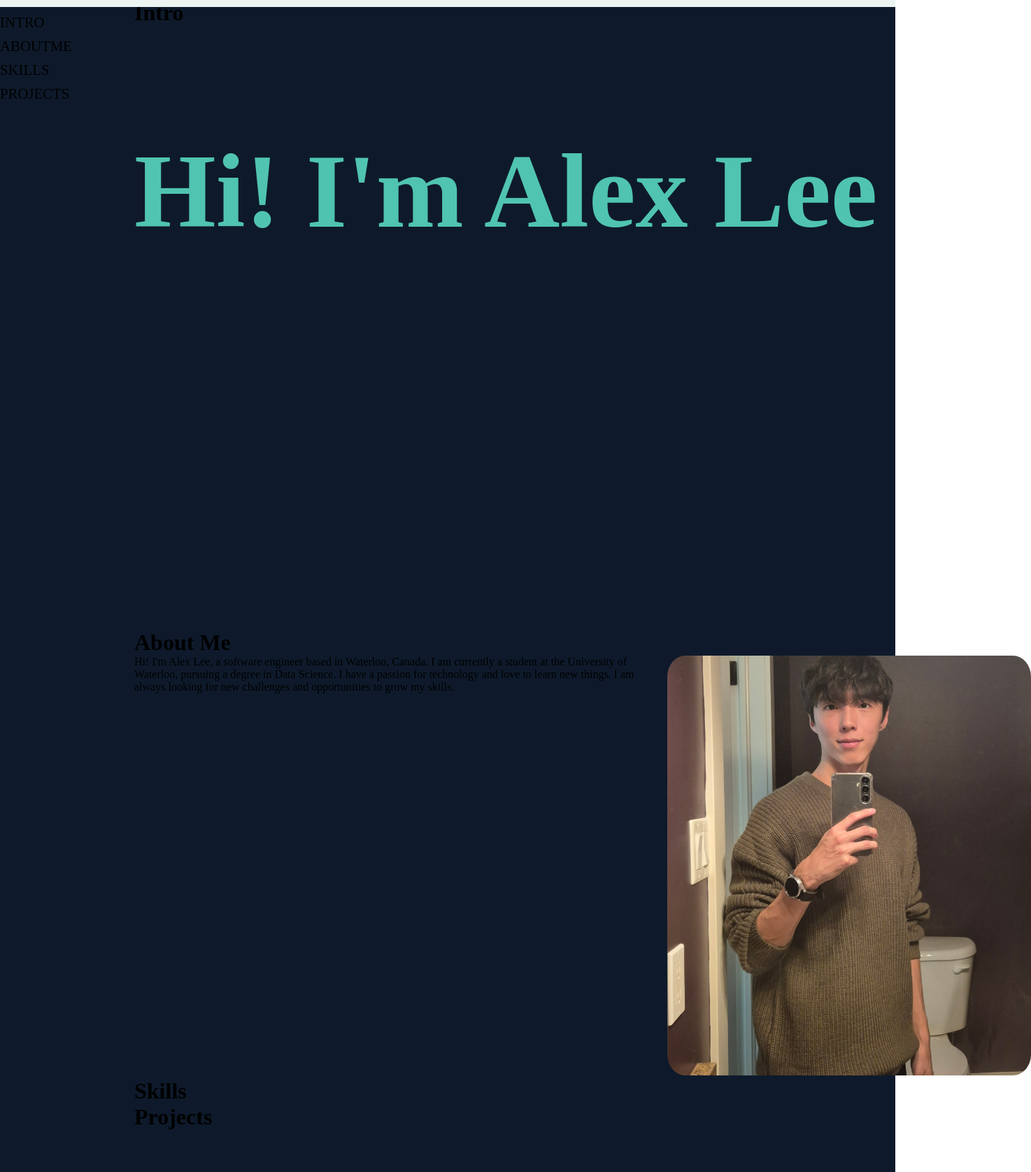
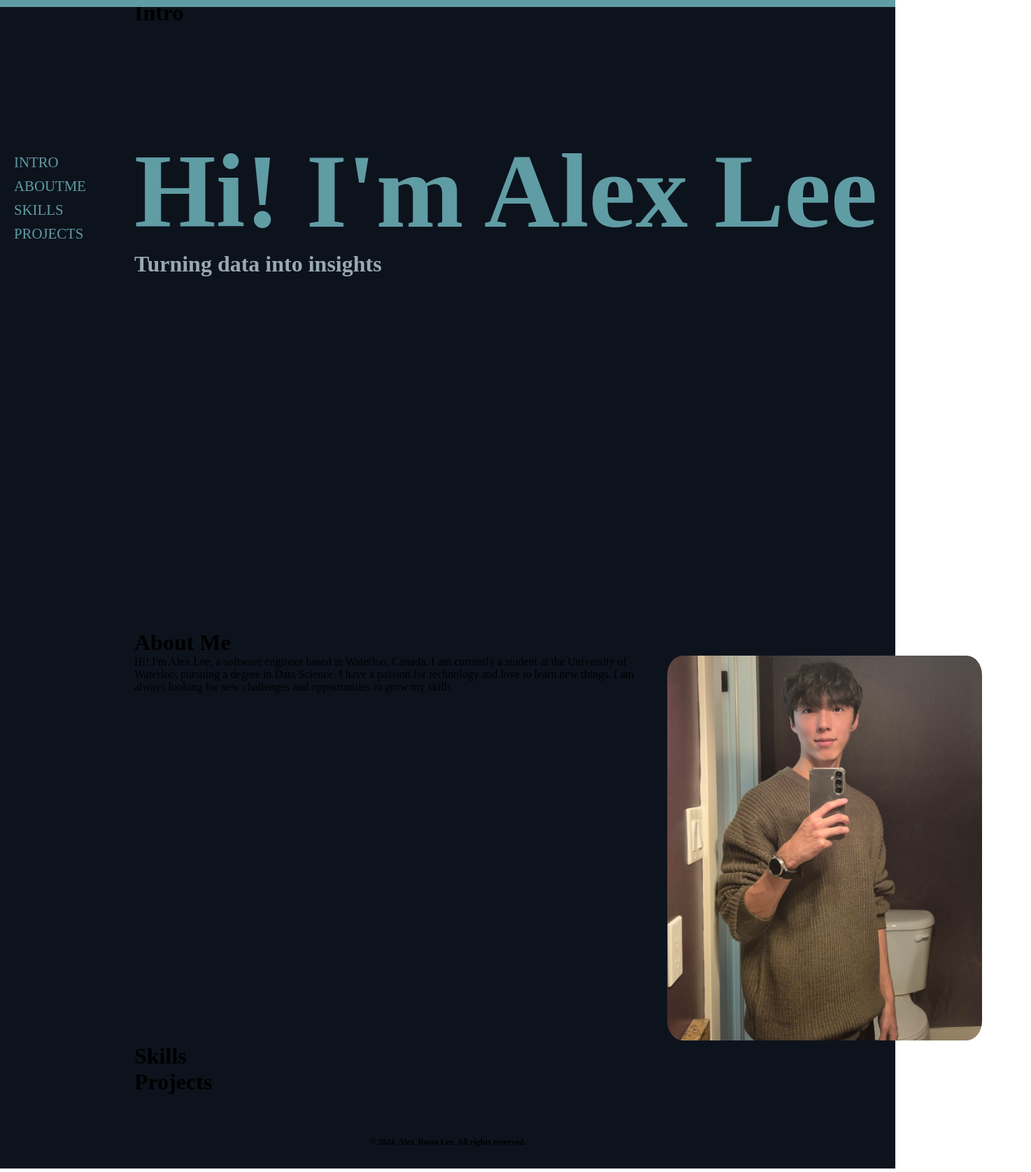
Before and after one commit to 1128alex/alex-lee, a React (Create React App) app: page / in a window 1280 px wide. Shown: the top 1675 px of the page at 70% size, 1474 px wide, since content can reach past the window. Built offline with nearby package versions, Linux system fonts and the light colour scheme.

Commit message:
intro fix

```diff
--- a/src/assets/scss/section/_global.scss
+++ b/src/assets/scss/section/_global.scss
@@ -1,5 +1,5 @@
 #background {
     // background: url(../../img/background.jpg) no-repeat center center;
     // background-size: cover;
-    background-color: #0E1A2B;
+    background-color: #0d131d;
 }
--- a/src/assets/scss/section/_header.scss
+++ b/src/assets/scss/section/_header.scss
@@ -5,6 +5,8 @@
 
 #header-container {
     justify-content: space-between;
+    padding-top: 200px;
+    padding-left: 20px;
 }
 
 .logo-box {
@@ -35,7 +37,7 @@
         justify-content: space-between;
         align-items: center;
         list-style-type: none;
-        color: black;
+        color: #609ca4;
 
         .item {
             padding-top: 10px;
--- a/src/components/AboutMe.jsx
+++ b/src/components/AboutMe.jsx
@@ -13,7 +13,7 @@ const AboutMe = () => {
                 </div>
                 <div style={{ width: "30%", float: "left" }}>
                     {/* <img src={about} alt="" /> */}
-                    <img class="centered-and-cropped" width="520" height="600"
+                    <img class="centered-and-cropped" width="450" height="550"
                         style={{ borderRadius: "5%", objectFit: "cover" }} src={about} alt="Profile Image"></img>
                 </div>
             </div>
--- a/src/components/Intro.jsx
+++ b/src/components/Intro.jsx
@@ -1,6 +1,6 @@
 import React from "react";
 import * as motion from "motion/react-client"
-import { useSpring, useScroll } from "motion/react"
+import { useSpring, useScroll, color } from "motion/react"
 import { TypeAnimation } from 'react-type-animation';
 
 // import about from "../assets/img/about.jpg";
@@ -26,7 +26,7 @@ const Intro = () => {
                     right: 0,
                     height: 10,
                     originX: 0,
-                    backgroundColor: "#EDF4F2",
+                    backgroundColor: "#609ca4",
                 }}
             />
 
@@ -40,8 +40,8 @@ const Intro = () => {
                         scale: { type: "spring", visualDuration: 0.4, bounce: 2 },
                     }}
                     style={{}}
-                ><h1 style={{ fontSize: "150px", color: "#50C4B0" }}>Hi! I'm Alex Lee</h1></motion.div>
-
+                ><h1 style={{ fontSize: "150px", color: "#609ca4" }}>Hi! I'm Alex Lee</h1></motion.div>
+                <h1 id="subtitle" style={{ color: "#99a9af" }}>Turning data into insights</h1>
             </div>
         </div >
     );
```
